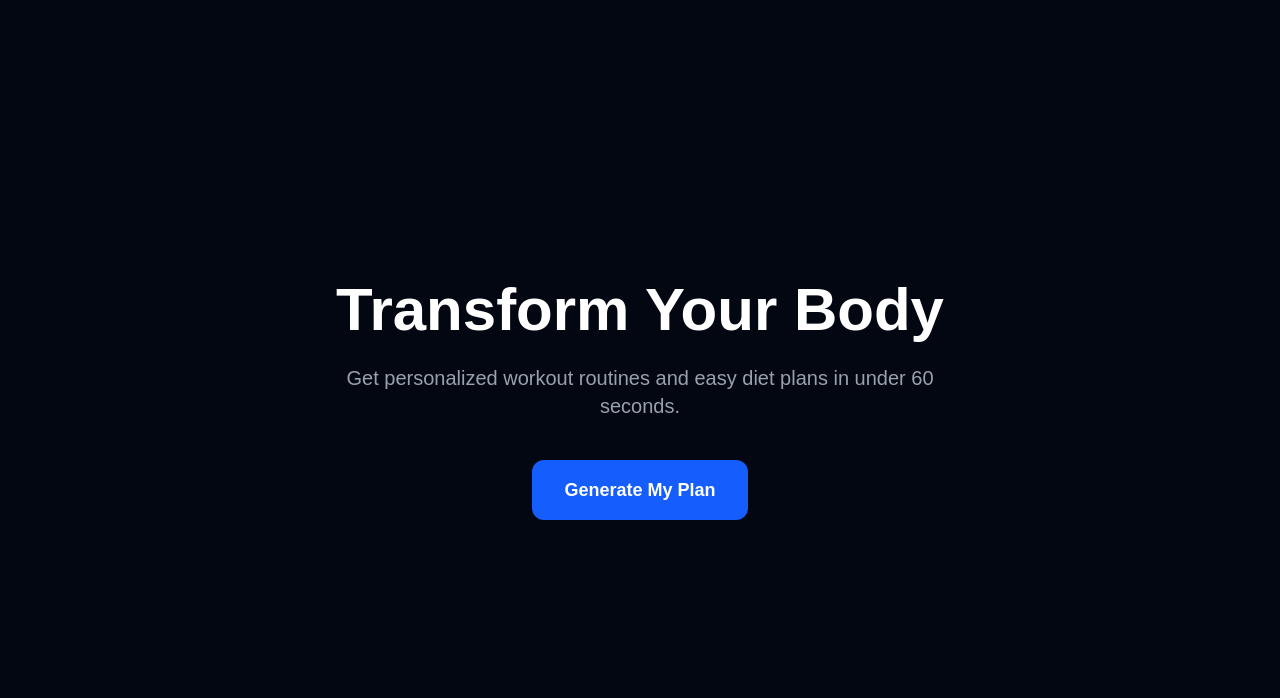
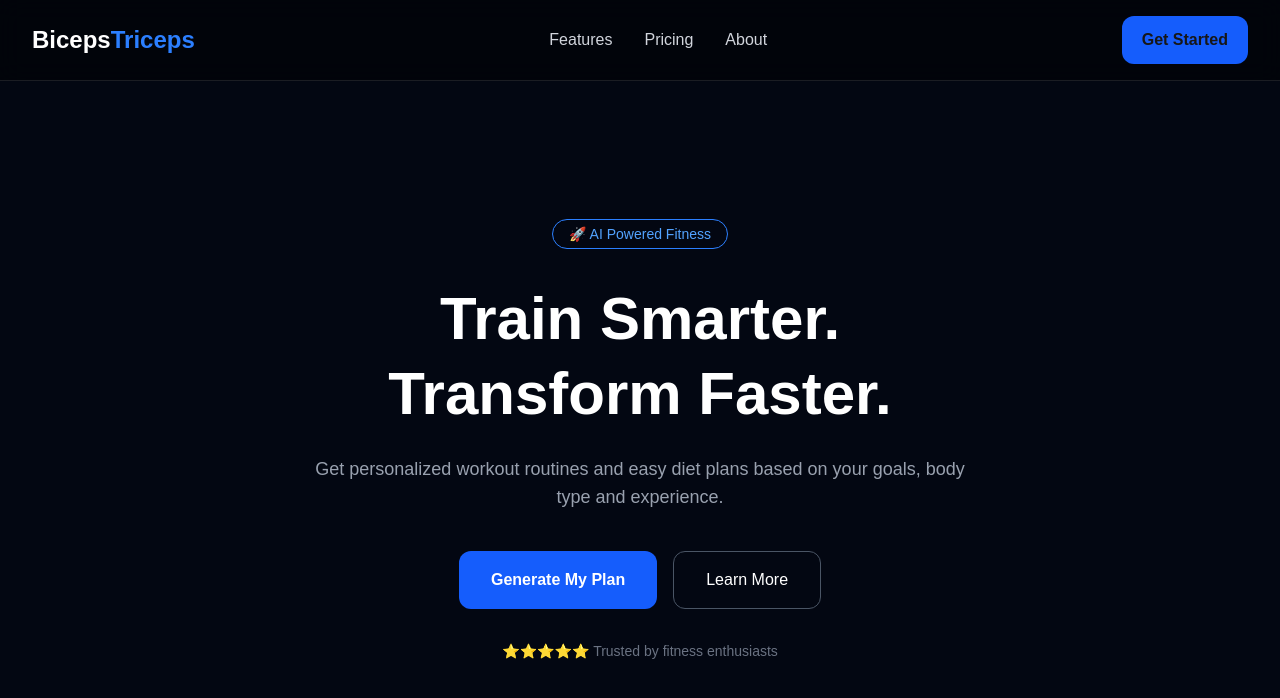
Before and after one commit to Vingerfist/fitness-app, a Next.js app: page / in a window 1280 px wide. Shown: the top 698 px of the page. Built offline with nearby package versions, Linux system fonts and the light colour scheme.

Commit message:
feat: add navbar

```diff
--- a/src/app/page.tsx
+++ b/src/app/page.tsx
@@ -1,24 +1,11 @@
+import Navbar from "@/components/layout/Navbar";
+import Hero from "@/components/home/Hero";
+
 export default function Home() {
   return (
-    <main className="min-h-screen bg-gray-950 text-white">
-
-      <section className="flex min-h-screen flex-col items-center justify-center px-6 text-center">
-
-        <h1 className="text-6xl font-extrabold">
-          Transform Your Body
-        </h1>
-
-        <p className="mt-6 max-w-2xl text-xl text-gray-400">
-          Get personalized workout routines and easy diet plans in under
-          60 seconds.
-        </p>
-
-        <button className="mt-10 rounded-xl bg-blue-600 px-8 py-4 text-lg font-semibold transition hover:bg-blue-700">
-          Generate My Plan
-        </button>
-
-      </section>
-
-    </main>
-  )
+    <>
+      <Navbar />
+      <Hero />
+    </>
+  );
 }
--- /dev/null
+++ b/src/components/home/Hero.tsx
@@ -0,0 +1,36 @@
+export default function Hero() {
+  return (
+    <section className="flex min-h-screen pt-20 flex-col items-center justify-center bg-gray-950 px-6 text-center text-white">
+
+      <span className="rounded-full border border-blue-500 px-4 py-1 text-sm text-blue-400">
+        🚀 AI Powered Fitness
+      </span>
+
+      <h1 className="mt-8 max-w-4xl text-6xl font-extrabold leading-tight">
+        Train Smarter.
+        <br />
+        Transform Faster.
+      </h1>
+
+      <p className="mt-6 max-w-2xl text-lg text-gray-400">
+        Get personalized workout routines and easy diet plans
+        based on your goals, body type and experience.
+      </p>
+
+      <div className="mt-10 flex gap-4">
+        <button className="rounded-xl bg-blue-600 px-8 py-4 font-semibold transition hover:bg-blue-700">
+          Generate My Plan
+        </button>
+
+        <button className="rounded-xl border border-gray-600 px-8 py-4 transition hover:border-white">
+          Learn More
+        </button>
+      </div>
+
+      <p className="mt-8 text-sm text-gray-500">
+        ⭐⭐⭐⭐⭐ Trusted by fitness enthusiasts
+      </p>
+
+    </section>
+  );
+}
--- /dev/null
+++ b/src/components/layout/Navbar.tsx
@@ -0,0 +1,23 @@
+export default function Navbar() {
+    return (
+      <nav className="fixed top-0 left-0 right-0 z-50 border-b border-white/10 bg-black/40 backdrop-blur-md">
+        <div className="mx-auto flex h-20 max-w-7xl items-center justify-between px-8">
+
+          <h1 className="text-2xl font-bold text-white">
+            Biceps<span className="text-blue-500">Triceps</span>
+          </h1>
+
+          <div className="hidden gap-8 text-gray-300 md:flex">
+            <a href="#">Features</a>
+            <a href="#">Pricing</a>
+            <a href="#">About</a>
+          </div>
+
+          <button className="rounded-xl bg-blue-600 px-5 py-3 font-semibold hover:bg-blue-700">
+            Get Started
+          </button>
+
+        </div>
+      </nav>
+    );
+  }
```
Also changed, not shown: src/components/home/Features.tsx (added), src/components/layout/Footer.tsx (added), src/components/ui/Button.tsx (added), 4 other files (tests, documents, lock files or other folders).
